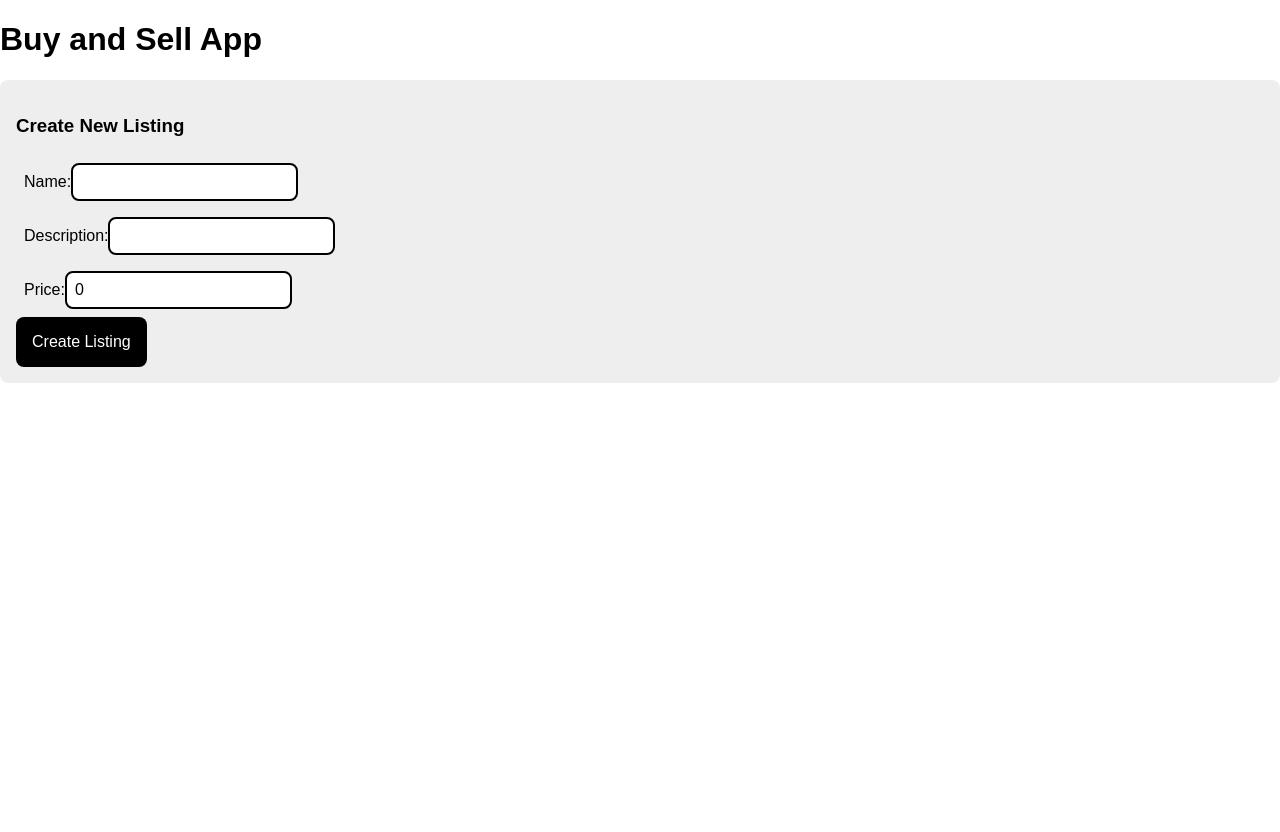
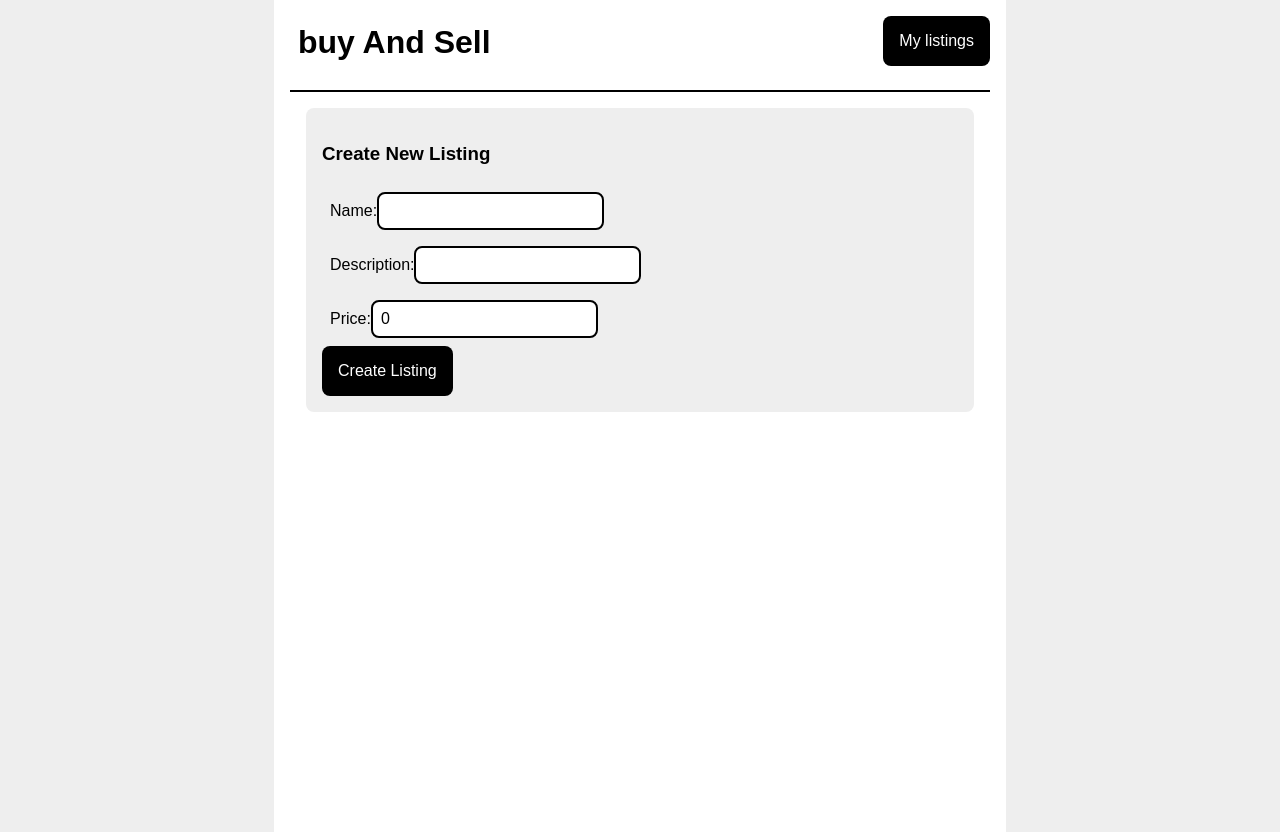
Before and after one commit to dennned/full-stack-angular-node, an Angular app in the folder frontend/buy-and-sell/: page /new-listing in a window 1280 px wide. Before the commit the page ends 800 px from the top, so only its background shows below. Built offline with nearby package versions, Linux system fonts and the light colour scheme.

Commit message:
Add navigation bar

```diff
--- a/frontend/buy-and-sell/src/app/app.component.html
+++ b/frontend/buy-and-sell/src/app/app.component.html
@@ -1,2 +1,8 @@
-<h1>Buy and Sell App</h1>
-<router-outlet></router-outlet>
+<div id="page-wrap">
+    <div id="max-width-column">
+        <app-nav-bar></app-nav-bar>
+        <div id="content-wrap">
+            <router-outlet></router-outlet>
+        </div>
+    </div>
+</div>
--- a/frontend/buy-and-sell/src/app/app.module.ts
+++ b/frontend/buy-and-sell/src/app/app.module.ts
@@ -11,6 +11,7 @@
 import { NewListingPageComponent } from './new-listing-page/new-listing-page.component';
 import { EditListingPageComponent } from './edit-listing-page/edit-listing-page.component';
 import { ListingDataFormComponent } from './listing-data-form/listing-data-form.component';
+import { NavBarComponent } from './nav-bar/nav-bar.component';
 
 @NgModule({
   declarations: [
@@ -21,7 +22,8 @@
     MyListingsPageComponent,
     NewListingPageComponent,
     EditListingPageComponent,
-    ListingDataFormComponent
+    ListingDataFormComponent,
+    NavBarComponent
   ],
   imports: [
     BrowserModule,
--- /dev/null
+++ b/frontend/buy-and-sell/src/app/nav-bar/nav-bar.component.html
@@ -0,0 +1,8 @@
+<div id="top-bar">
+    <a routerLink="/listings">
+        <h1 id="app-heading">buy And Sell</h1>
+    </a>
+    <a routerLink="/my-listings">
+        <button id="my-listings-button">My listings</button>
+    </a>
+</div>
--- /dev/null
+++ b/frontend/buy-and-sell/src/app/nav-bar/nav-bar.component.ts
@@ -0,0 +1,15 @@
+import { Component, OnInit } from '@angular/core';
+
+@Component({
+  selector: 'app-nav-bar',
+  templateUrl: './nav-bar.component.html',
+  styleUrls: ['./nav-bar.component.css']
+})
+export class NavBarComponent implements OnInit {
+
+  constructor() { }
+
+  ngOnInit(): void {
+  }
+
+}
```
Also changed, not shown: frontend/buy-and-sell/src/app/nav-bar/nav-bar.component.css (added), 1 other file (tests, documents, lock files or other folders).
